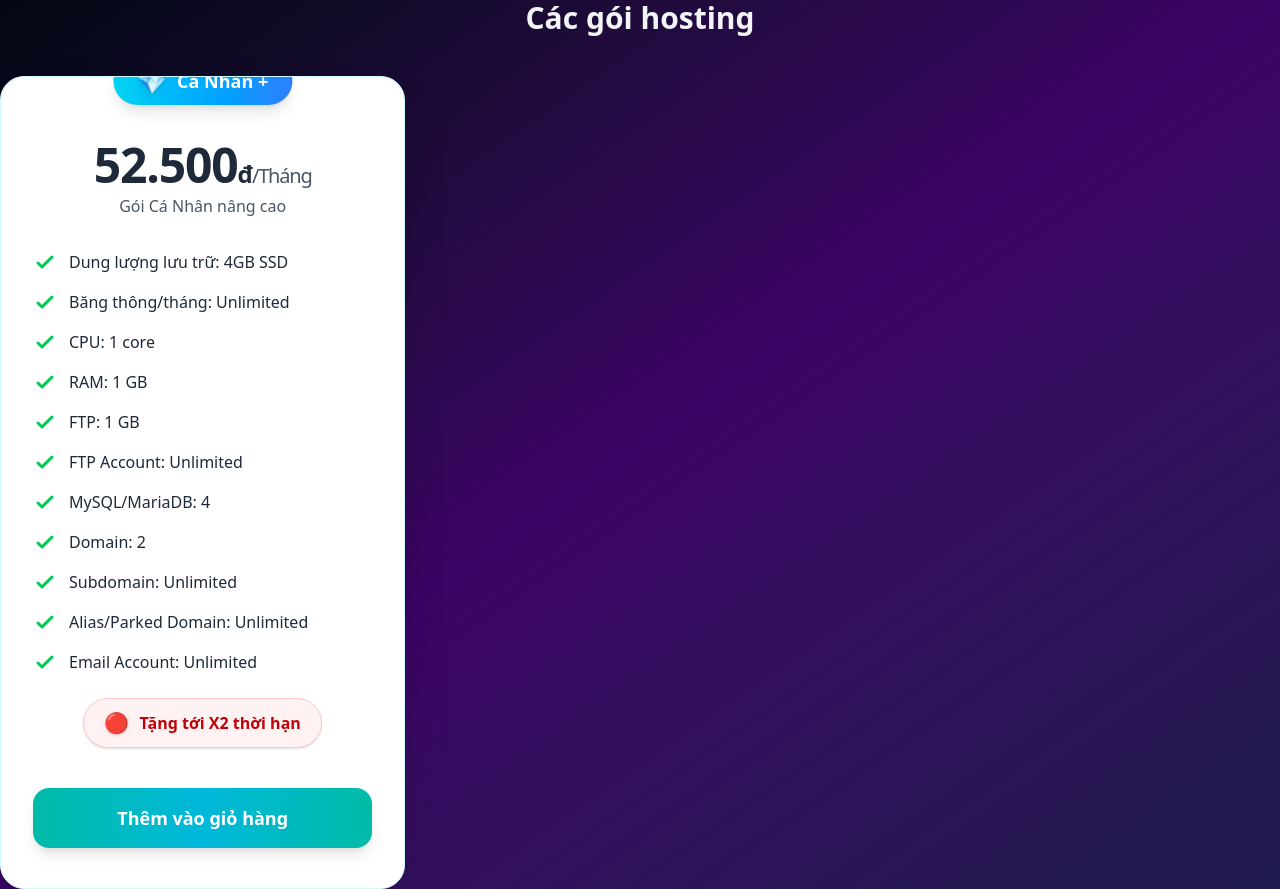
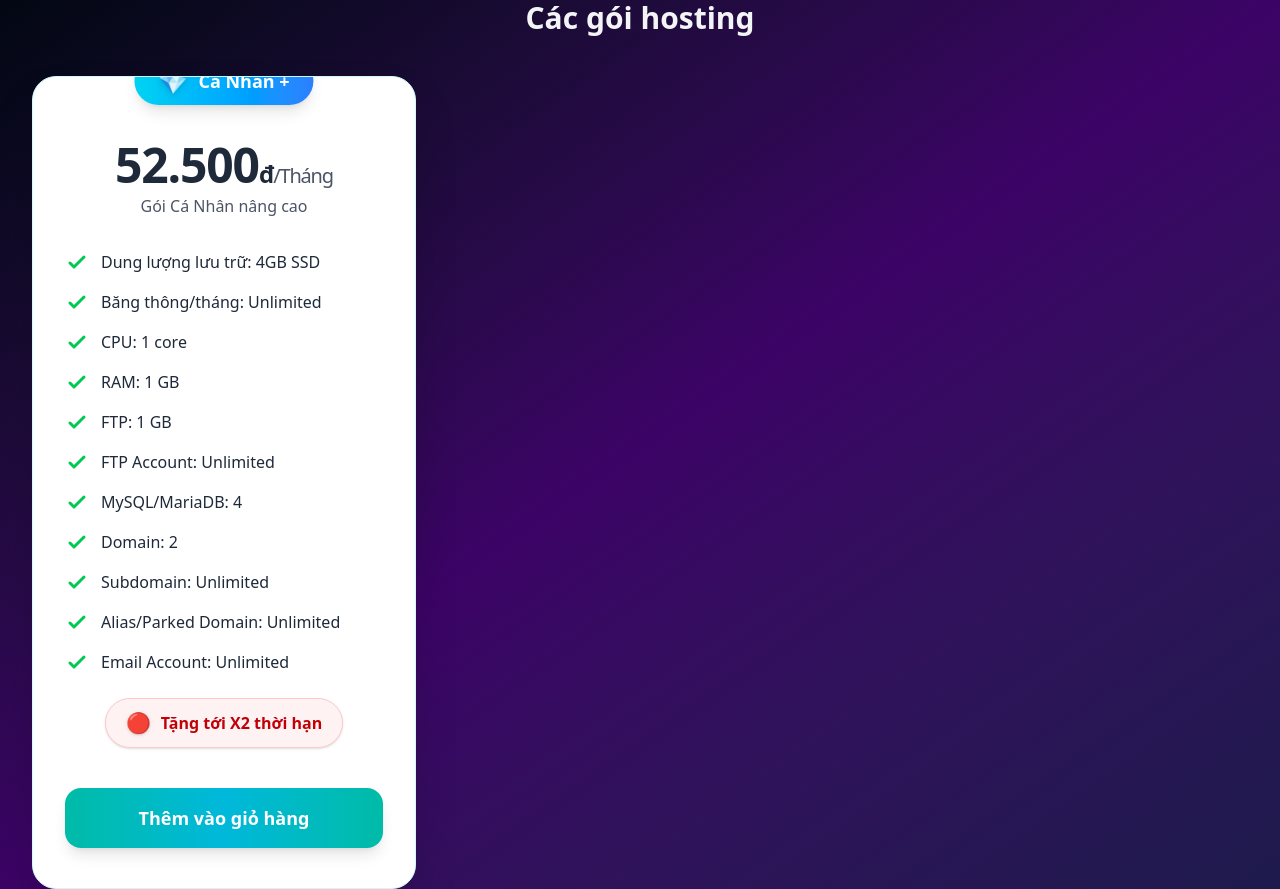
Before and after one commit to phxbinh/NextDemo, a Next.js app: page /about in a window 1280 px wide. Built offline with nearby package versions, Linux system fonts and the light colour scheme.

Commit message:
Update page.tsx

```diff
--- a/src/app/(public)/about/page.tsx
+++ b/src/app/(public)/about/page.tsx
@@ -18,7 +18,7 @@ export default function Home() {
   return (
       <>
         <h1 className="text-3xl font-bold text-center mb-10">Các gói hosting</h1>
-        <div className="grid grid-cols-1 md:grid-cols-2 lg:grid-cols-3 gap-8 place-items-center">
+        <div className="grid grid-cols-1 md:grid-cols-2 lg:grid-cols-3 gap-8 px-4 md:px-8">
           <PricingCardCaNhanPlus />
           {/* Thêm các card khác nếu có */}
         </div>
```
